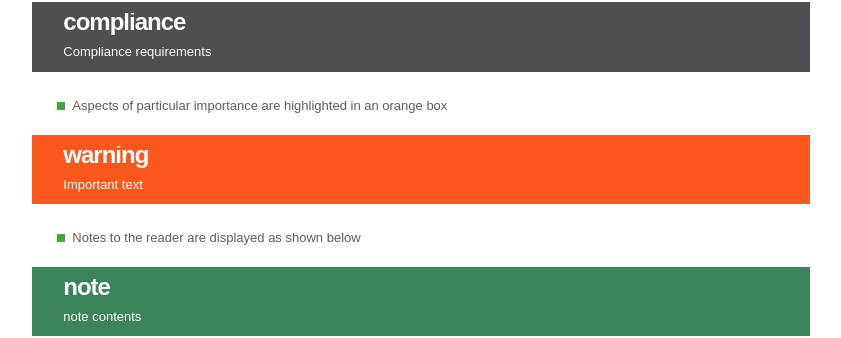
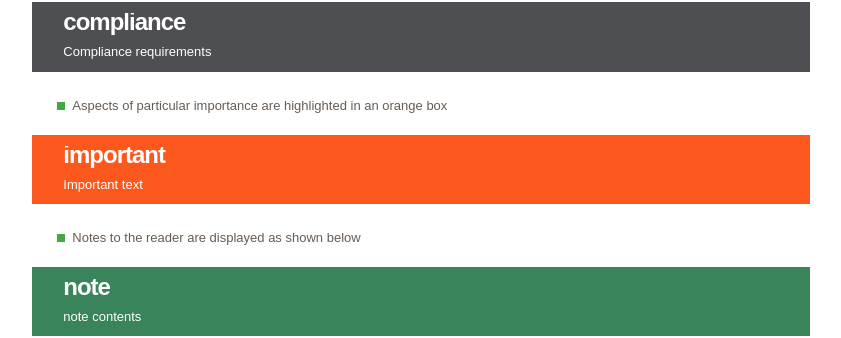
Before and after one commit to kaqa/SData-2.0, a Jekyll site: the page built from index.md, in a window 1280 px wide and 900 px high, scrolled down 868 px. Shown: the part 119-457 px from the top of the window, without its empty margins (427-1268 px from the left). Built offline with Jekyll 4.4.1, drawn with Linux system fonts in a browser that asks for light colours.

Commit message:
content
- removed Compliance page from SData 2.0->SageID integration;
- warning changed to important;

```diff
--- a/_includes/sidebar.html
+++ b/_includes/sidebar.html
@@ -294,7 +294,7 @@ jQuery(document).ready(function($) {
 				// add watermarks to blocks
 				$('.compliance').prepend('<div>compliance</div>');
 				$('.note').prepend('<div>note</div>');
-				$('.warning').prepend('<div>warning</div>');
+				$('.warning').prepend('<div>important</div>');
 
 				window.scrollTo(0,0);
 			});
--- a/_layouts/page.html
+++ b/_layouts/page.html
@@ -35,7 +35,7 @@ layout: default
 		// add watermarks to blocks
 		$('.compliance').prepend('<div>compliance</div>');
 		$('.note').prepend('<div>note</div>');
-		$('.warning').prepend('<div>warning</div>');
+		$('.warning').prepend('<div>important</div>');
 
 		//set subblock backgroundColor from parent block
 		$('blockquote').parent('blockquote').find('blockquote').css('backgroundColor', $('blockquote').parent('blockquote').css('backgroundColor'));
```
Also changed, not shown: pages/20/06-0300.md (+1 -1 lines).
